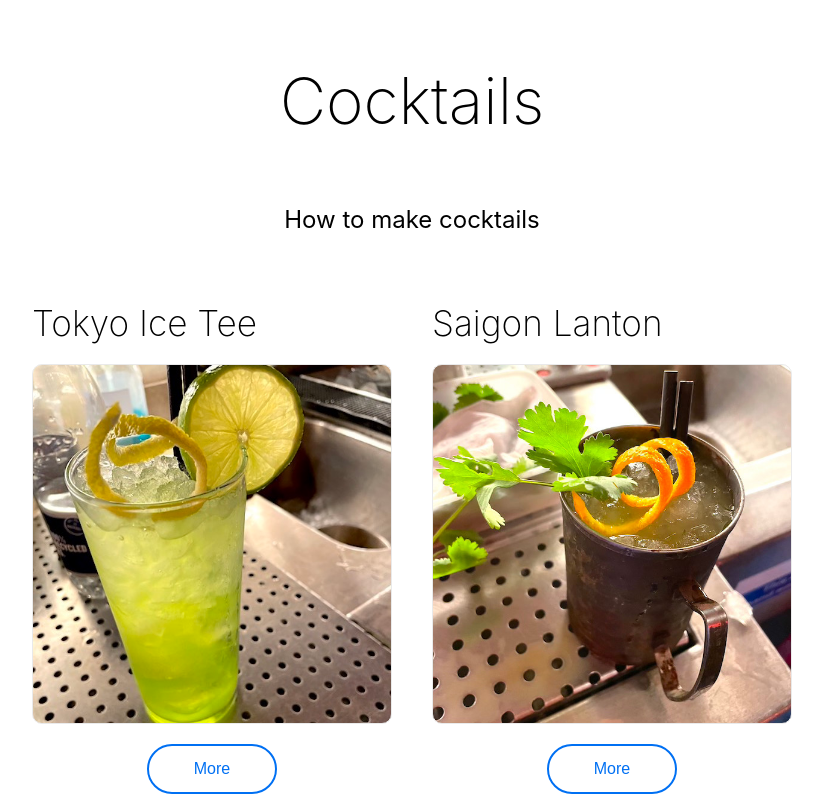
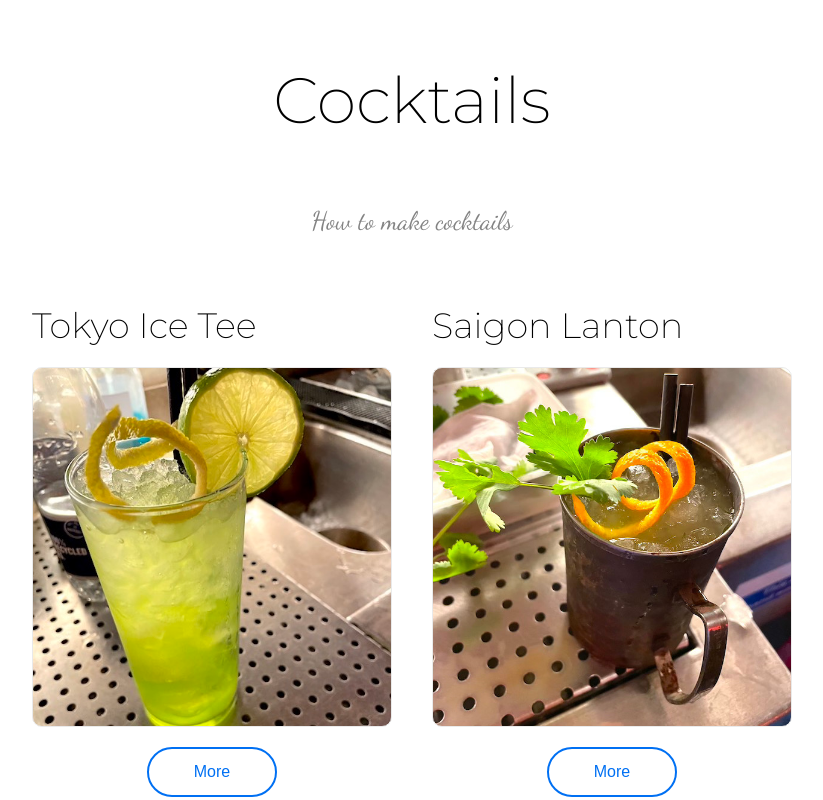
Before and after one commit to bacc0/cocktails, a Next.js app: page / in a window 1280 px wide. Shown: the top 800 px of the page, without its empty margins (228-1051 px from the left). Built offline with nearby package versions, Linux system fonts and the light colour scheme.

Commit message:
font change

```diff
--- /dev/null
+++ b/pages/_document.js
@@ -0,0 +1,22 @@
+
+import Document, { Html, Head, Main, NextScript } from 'next/document'
+
+class MyDocument extends Document {
+     render() {
+          return (
+               <Html>
+                    <Head>
+                        {/* <link href="https://fonts.googleapis.com/css2?family=Montserrat:ital,wght@0,100;0,200;0,300;0,400;0,500;0,600;0,700;0,800;0,900;1,100;1,200;1,300;1,400;1,500;1,600;1,700;1,800;1,900&family=Ubuntu:ital,wght@0,300;0,400;0,500;0,700;1,300;1,400;1,500;1,700&display=swap" rel="stylesheet" /> */}
+
+                        <link href="https://fonts.googleapis.com/css2?family=Dancing+Script:wght@400;500&family=Montserrat:ital,wght@0,100;0,200;0,300;0,400;0,500;0,600;0,700;0,800;0,900;1,100;1,200;1,300;1,400;1,500;1,600;1,700;1,800;1,900&family=Ubuntu:ital,wght@0,300;0,400;0,500;0,700;1,300;1,400;1,500;1,700&display=swap" rel="stylesheet"></link>
+                    </Head>
+                    <body>
+                         <Main />
+                         <NextScript />
+                    </body>
+               </Html>
+          )
+     }
+}
+
+export default MyDocument
--- a/pages/index.js
+++ b/pages/index.js
@@ -95,15 +95,18 @@ export default function Home() {
 
                <footer className={styles.footer}>
                     <a
-                         href="https://vercel.com?utm_source=create-next-app&utm_medium=default-template&utm_campaign=create-next-app"
+                         href="https://www.houseofho.co.uk"
                          target="_blank"
                          rel="noopener noreferrer"
                     >
-                         Powered by{' '}Veselin
-                         <span className={styles.logo}>
+                         Powered by{' '}
+                         <div    style={{ color: '#db0000' }} >
+                              THE HOUSE OF HÔ
+                              </div>
+                         <div className={styles.logo}>
                               {/* <Image src="/vercel.svg" alt="Vercel Logo" width={72} height={16} /> */}
 
-                         </span>
+                         </div>
                     </a>
                </footer>
           </div>
--- a/styles/Home.module.scss
+++ b/styles/Home.module.scss
@@ -51,7 +51,9 @@
 .description {
   margin: 4rem 0;
   line-height: 1.5;
-  font-size: 1.5rem;
+  font-size: 1.6rem;
+  font-family: 'Dancing Script', cursive;
+  color:rgb(131, 131, 131)
 }
 
 .code {
--- a/styles/globals.css
+++ b/styles/globals.css
@@ -2,8 +2,7 @@ html,
 body {
   padding: 0;
   margin: 0;
-  font-family: -apple-system, BlinkMacSystemFont, Segoe UI, Roboto, Oxygen,
-    Ubuntu, Cantarell, Fira Sans, Droid Sans, Helvetica Neue, sans-serif;
+  font-family: 'Montserrat', sans-serif;
 }
 
 a {
```
